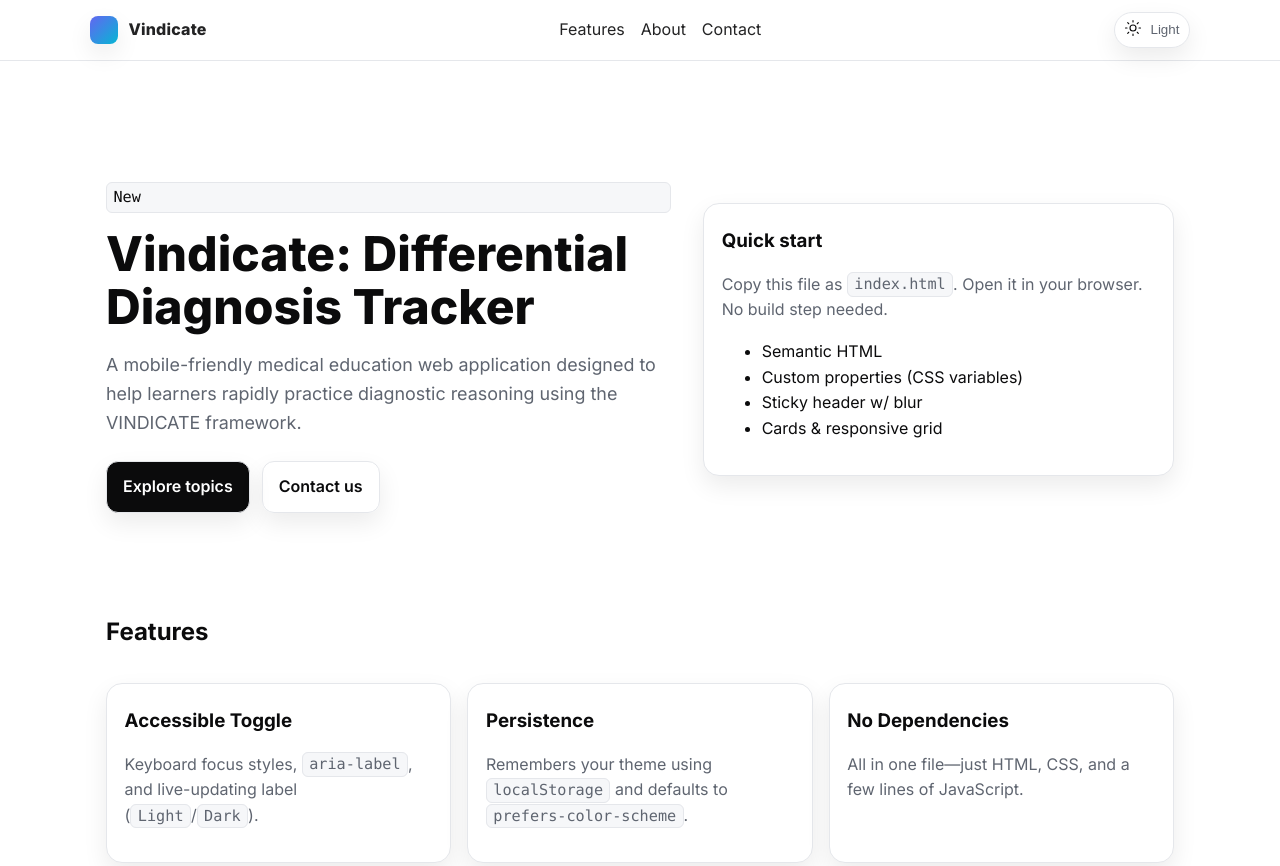
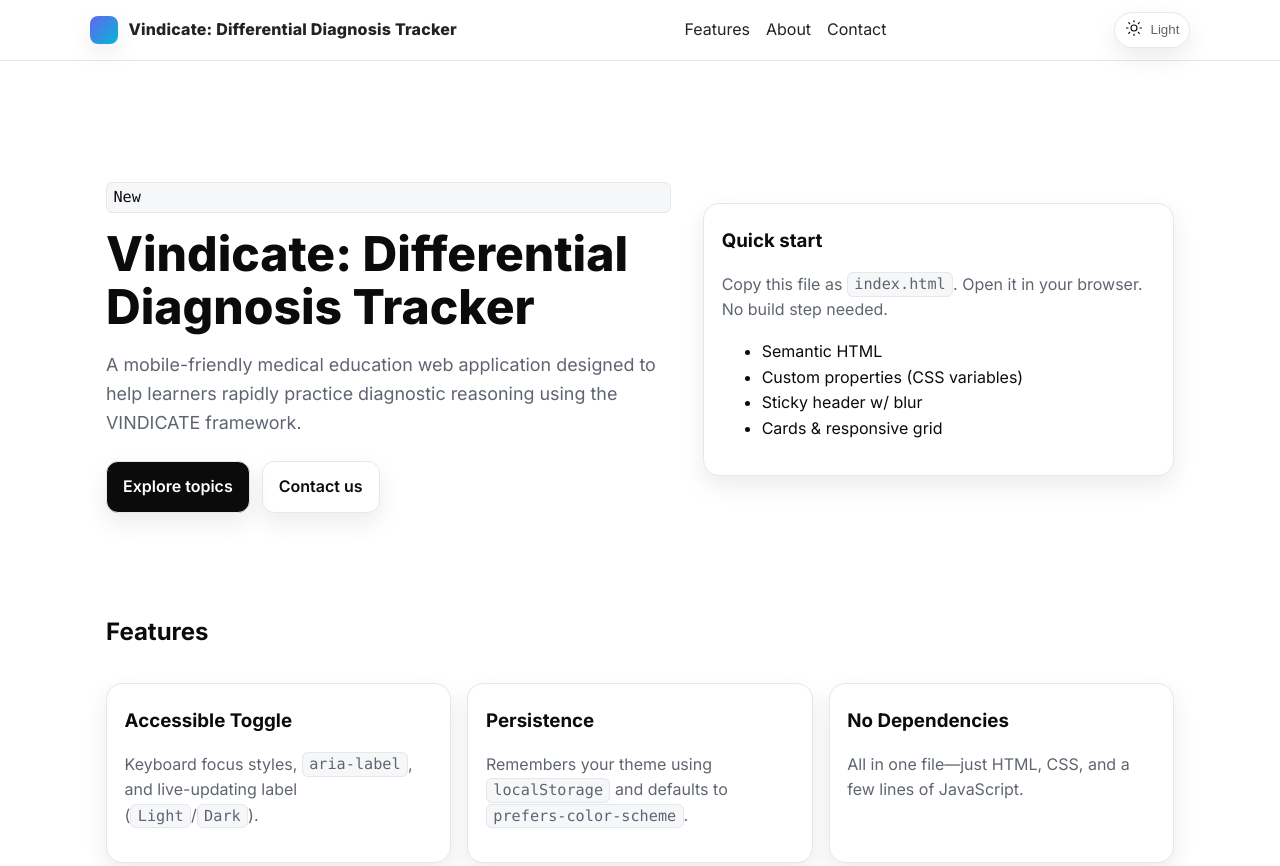
Before and after one commit to SaimS2/vindicate, a plain HTML site: page index.html in a window 1280 px wide. Shown: the top 866 px of the page. Drawn offline with Linux system fonts and the light colour scheme.

Commit message:
Update brand link text for clarity
Signed-off-by: Saim <83310861+SaimS2@users.noreply.github.com>

```diff
--- a/index.html
+++ b/index.html
@@ -172,7 +172,7 @@
     <div class="container nav">
       <div class="brand">
         <div class="logo" aria-hidden="true"></div>
-        <a href="#home" class="brand">Vindicate</a>
+        <a href="#home" class="brand">Vindicate: Differential Diagnosis Tracker</a>
       </div>
       <nav aria-label="Primary">
         <ul>
```
